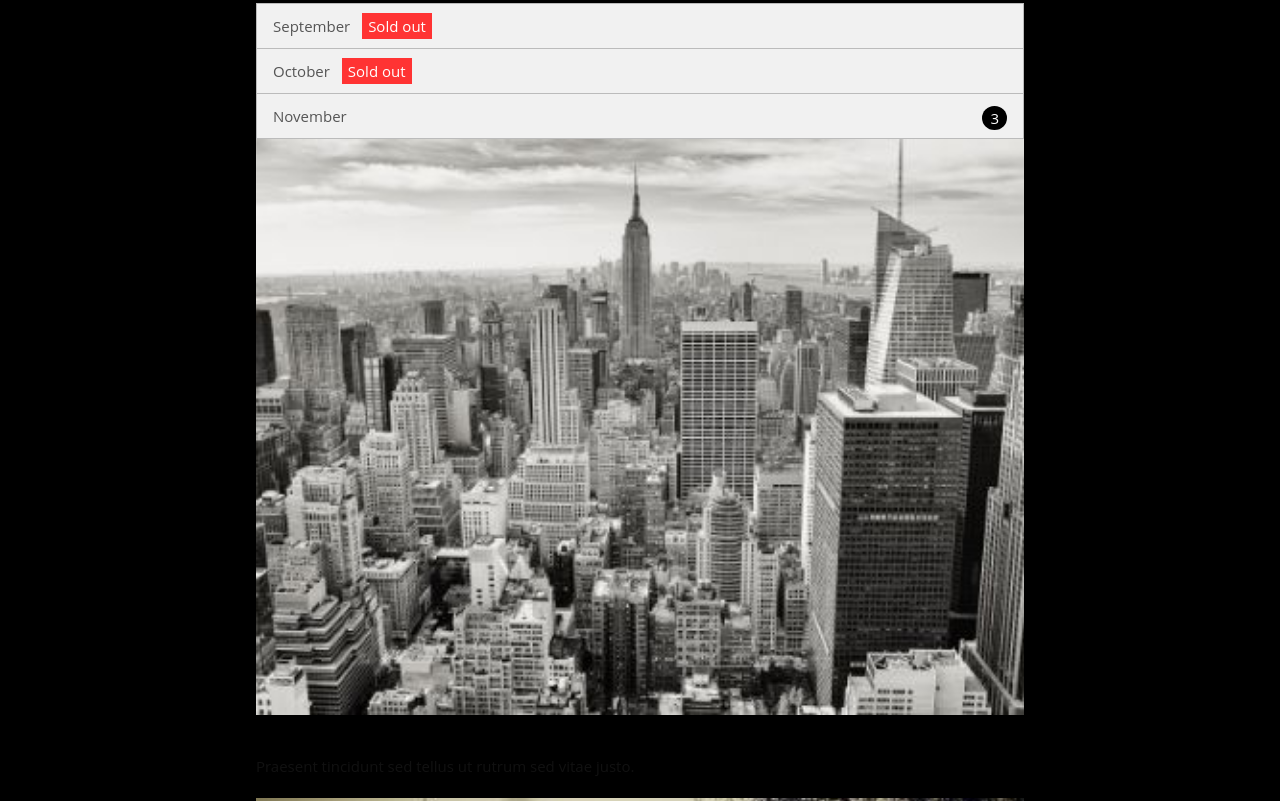
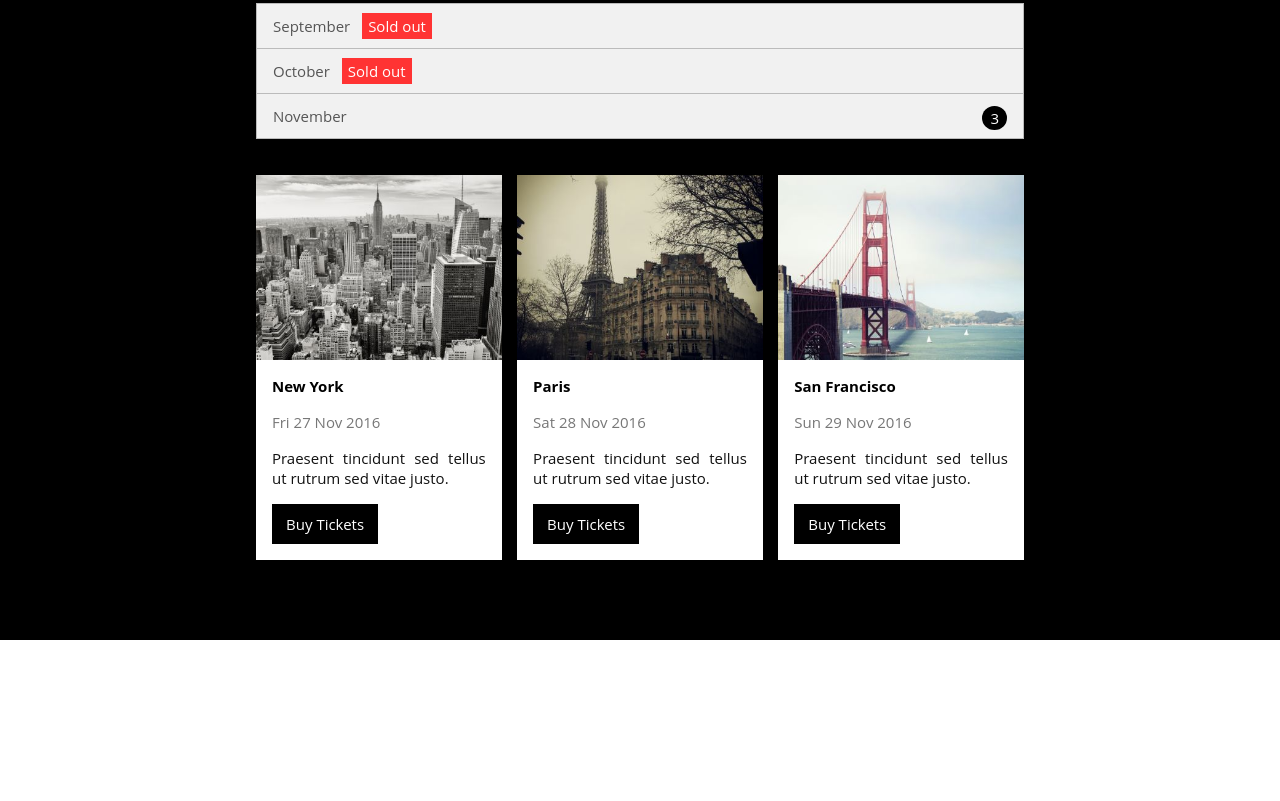
Before and after one commit to booldook/2021-sc-app-03-band, a plain HTML site: page html/index.html in a window 1280 px wide. Shown: the part 1564-2365 px from the top of the page. Drawn offline with Linux system fonts and the light colour scheme.

Commit message:
tour-wrapper 완성

```diff
--- a/css/index.css
+++ b/css/index.css
@@ -30,10 +30,20 @@ p.content {color: #111; text-align: justify; line-height: 1.5;}
 /*************** .tour-wrapper *****************/
 .tour-wrapper {background-color: #000;}
 .tour-wrapper h2.title {color: #fff;}
-.tour-wrapper .tour-wrap {color: #555; background-color: #f1f1f1; border: 1px solid #bbb;}
+.tour-wrapper .tour-wrap {color: #555; background-color: #f1f1f1; border: 1px solid #bbb; margin-bottom: 36px;}
 /* .tour-wrapper .tour-wrap .tour {padding: 12px 16px; border-bottom: 1px solid #bbb;}
 .tour-wrapper .tour-wrap .tour:last-child {border: none;} */
 .tour-wrapper .tour {padding: 12px 16px;}
 .tour-wrapper .tour:not(:last-child) {border-bottom: 1px solid #bbb;}
 .tour-wrapper .tour .sold-out {background-color: #f33; color: #fff; padding: 3px 6px; margin-left: 8px;}
 .tour-wrapper .tour .count {background-color: #000; color: #fff; padding: 2px 8px; border-radius: 50%; float: right;}
+.tour-wrapper .city-wrap {}
+.tour-wrapper .city {width: 32%; float: left;}
+.tour-wrapper .city:nth-child(2) {margin: 0 2%;}
+.tour-wrapper .city .img-wp img:hover {opacity: .6;}
+.tour-wrapper .city .content-wp {background-color: #fff; padding: 16px;}
+.tour-wrapper .city .content-wp .title {font-weight: bold; margin-bottom: 16px;}
+.tour-wrapper .city .content-wp .datetime {color: #777; margin-bottom: 16px;}
+.tour-wrapper .city .content-wp .content {font-size: 15px; line-height: 1.35; margin-bottom: 16px;}
+.tour-wrapper .city .content-wp .bt-buy {background-color: black; color: #fff; padding: 10px 14px; display: inline-block; cursor: pointer;}
+.tour-wrapper .city .content-wp .bt-buy:hover {background-color: #bbb; color: #000;}
--- a/html/index.html
+++ b/html/index.html
@@ -77,7 +77,7 @@
 					November <span class="count">3</span>
 				</div>
 			</div>
-			<div class="city-wrap">
+			<div class="city-wrap clear">
 				<div class="city">
 					<div class="img-wp">
 						<img src="../img/newyork.jpg" alt="뉴욕" class="w100">
```
